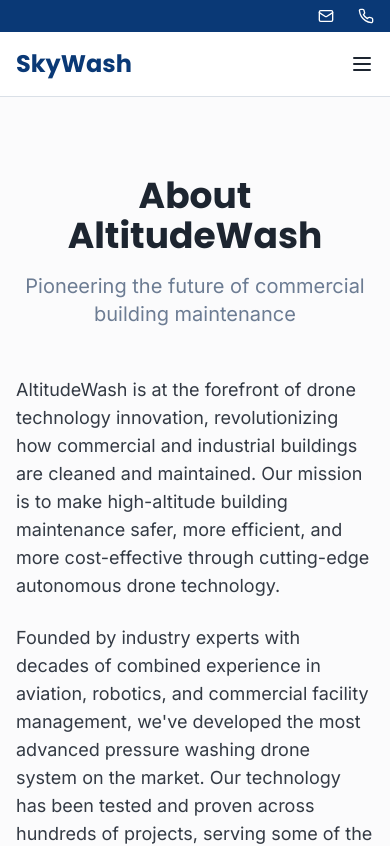
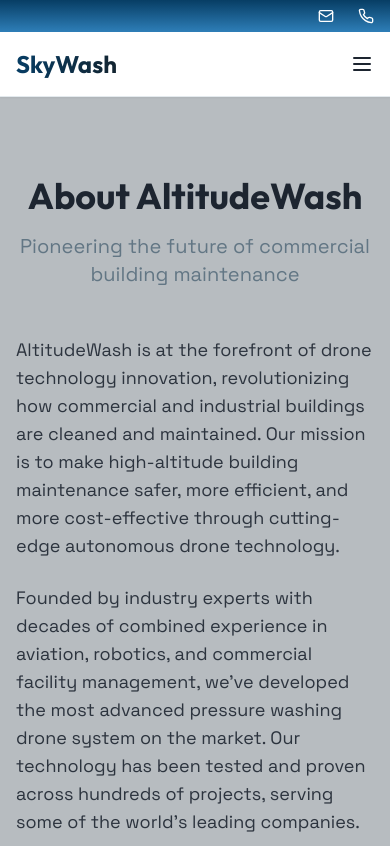
Before and after one commit to XanderJks/aero-wash-pro, a React (Vite) app: page /about in a window 390 px wide. Shown: the top 846 px of the page. Built offline with nearby package versions, Linux system fonts and the light colour scheme; the HTML template or start-up script is replaced by a standard one.

Commit message:
Refactor website to be less AI-generated

```diff
--- a/index.html
+++ b/index.html
@@ -20,7 +20,7 @@
 
     <link rel="preconnect" href="https://fonts.googleapis.com">
     <link rel="preconnect" href="https://fonts.gstatic.com" crossorigin>
-    <link href="https://fonts.googleapis.com/css2?family=Inter:wght@400;500;600;700;800&family=Poppins:wght@600;700;800&display=swap" rel="stylesheet">
+    <link href="https://fonts.googleapis.com/css2?family=Space+Grotesk:wght@400;500;600;700&family=Outfit:wght@400;500;600;700;800&display=swap" rel="stylesheet">
   </head>
 
   <body>
--- a/src/components/Features.tsx
+++ b/src/components/Features.tsx
@@ -37,9 +37,18 @@ const features = [
 
 const Features = () => {
   return (
-    <section id="features" className="py-20 bg-primary">
-      <div className="container mx-auto px-4">
+    <section id="features" className="py-20 bg-gradient-sky relative overflow-hidden">
+      {/* Decorative elements */}
+      <div className="absolute top-0 right-0 w-96 h-96 bg-accent/5 rounded-full blur-3xl"></div>
+      <div className="absolute bottom-0 left-0 w-96 h-96 bg-accent/5 rounded-full blur-3xl"></div>
+
+      <div className="container mx-auto px-4 relative z-10">
         <div className="text-center mb-12">
+          <div className="inline-block mb-4">
+            <span className="text-accent text-sm md:text-base font-semibold tracking-wider uppercase">
+              Complete Solutions
+            </span>
+          </div>
           <h2 className="font-heading text-4xl md:text-5xl font-bold mb-6 text-white">
             Allround. <span className="text-accent">Everywhere.</span>
           </h2>
@@ -49,12 +58,12 @@ const Features = () => {
         </div>
 
         <div className="grid grid-cols-3 md:grid-cols-3 lg:grid-cols-6 gap-4 md:gap-8 mb-16">
-          {features.map((feature) => {
+          {features.map((feature, index) => {
             const Icon = feature.icon;
             return (
-              <div key={feature.title} className="text-center">
-                <div className="mb-4 mx-auto flex items-center justify-center">
-                  <Icon className="h-12 w-12 text-primary-foreground" />
+              <div key={feature.title} className="text-center group">
+                <div className="mb-4 mx-auto flex items-center justify-center w-16 h-16 rounded-2xl bg-accent/10 border border-accent/20 group-hover:bg-accent/20 group-hover:border-accent/40 transition-all duration-300 group-hover:scale-110">
+                  <Icon className="h-8 w-8 text-accent" />
                 </div>
                 <h3 className="text-lg font-semibold mb-3 text-primary-foreground">{feature.title}</h3>
                 <p className="text-sm text-primary-foreground/80 leading-relaxed">{feature.description}</p>
@@ -64,7 +73,7 @@ const Features = () => {
         </div>
 
         {/* Product Showcase */}
-        <div className="bg-card rounded-2xl overflow-hidden shadow-elegant p-8 md:p-12">
+        <div className="bg-card rounded-3xl overflow-hidden shadow-elegant border border-accent/10 p-8 md:p-12 hover:shadow-glow transition-all duration-500">
           <div className="grid grid-cols-1 md:grid-cols-2 gap-8 md:gap-12 items-center">
             <div>
               <h3 className="font-heading text-3xl font-bold mb-6">Meet Our Technology</h3>
--- a/src/components/Hero.tsx
+++ b/src/components/Hero.tsx
@@ -13,13 +13,20 @@ const Hero = () => {
     <section id="hero" className="relative min-h-[70vh] md:min-h-screen flex items-center pt-20 md:pt-32 pb-8 md:pb-16">
       {/* Background Image with Overlay */}
       <div className="absolute inset-0 z-0">
-        <img src={heroImage} alt="Professional drone cleaning building exterior" className="w-full h-full object-cover" />
-        <div className="absolute inset-0 bg-gradient-to-r from-primary/95 via-primary/85 to-primary/70"></div>
+        <img src={heroImage} alt="Professional drone cleaning building exterior" className="w-full h-full object-cover opacity-40" />
+        <div className="absolute inset-0 bg-gradient-sky"></div>
+        <div className="absolute inset-0 bg-gradient-to-r from-secondary/60 via-transparent to-transparent"></div>
       </div>
 
       {/* Content */}
       <div className="container mx-auto px-4 md:px-6 relative z-10">
         <div className="max-w-4xl">
+
+          <div className="inline-block mb-3 md:mb-4">
+            <span className="text-accent text-sm md:text-base font-semibold tracking-wider uppercase px-4 py-2 bg-accent/10 rounded-full border border-accent/30 backdrop-blur-sm">
+              Revolutionary Cleaning Technology
+            </span>
+          </div>
 
           <h1 className="font-heading text-3xl sm:text-4xl md:text-6xl lg:text-7xl font-bold mb-4 md:mb-6 text-primary-foreground leading-tight">
             SkyWash S-Series 1
@@ -30,10 +37,10 @@ const Hero = () => {
           </p>
 
           <div className="flex flex-col sm:flex-row gap-3 md:gap-4">
-            <Button onClick={scrollToContact} variant="hero" size="lg" className="w-full sm:w-auto">
+            <Button onClick={scrollToContact} size="lg" className="w-full sm:w-auto bg-accent hover:bg-accent/90 text-accent-foreground font-semibold shadow-glow hover:shadow-glow hover:scale-105 transition-all">
               Request a Quote
             </Button>
-            <Button onClick={scrollToContact} variant="outline" size="lg" className="w-full sm:w-auto bg-white/10 border-accent text-white hover:bg-accent hover:text-primary backdrop-blur-sm">
+            <Button onClick={scrollToContact} variant="outline" size="lg" className="w-full sm:w-auto border-2 border-white/30 text-white hover:bg-white hover:text-secondary backdrop-blur-sm font-semibold hover:scale-105 transition-all">
               Schedule Consultation
             </Button>
           </div>
--- a/src/components/Navigation.tsx
+++ b/src/components/Navigation.tsx
@@ -20,9 +20,9 @@ const Navigation = () => {
   };
 
   return (
-    <nav className="fixed top-0 left-0 right-0 z-50 bg-background/95 backdrop-blur-sm border-b">
+    <nav className="fixed top-0 left-0 right-0 z-50 bg-background/95 backdrop-blur-md border-b border-primary/10 shadow-sm">
       {/* Top Contact Bar */}
-      <div className="bg-primary text-primary-foreground">
+      <div className="bg-gradient-sky text-primary-foreground">
         <div className="container mx-auto px-4 py-2">
           <div className="flex justify-end items-center gap-6 text-sm">
             <a href="mailto:info@skywash.com" className="flex items-center gap-2 hover:opacity-80 transition-opacity">
@@ -41,7 +41,7 @@ const Navigation = () => {
       <div className="container mx-auto px-4">
         <div className="flex justify-between items-center h-16">
           <div className="flex items-center">
-            <button onClick={() => scrollToSection("hero")} className="font-heading font-bold text-2xl text-primary">
+            <button onClick={() => scrollToSection("hero")} className="font-heading font-bold text-2xl bg-gradient-to-r from-primary to-secondary bg-clip-text text-transparent hover:scale-105 transition-transform">
               SkyWash
             </button>
           </div>
@@ -57,7 +57,7 @@ const Navigation = () => {
             <Link to="/about" className="text-foreground hover:text-primary transition-colors font-medium">
               About
             </Link>
-            <Button onClick={() => scrollToSection("contact")} variant="hero">
+            <Button onClick={() => scrollToSection("contact")} className="bg-accent hover:bg-accent/90 text-accent-foreground font-semibold shadow-sm hover:shadow-glow hover:scale-105 transition-all">
               Get a Quote
             </Button>
           </div>
@@ -81,7 +81,7 @@ const Navigation = () => {
               <Link to="/about" className="text-left py-2 hover:text-primary transition-colors font-medium" onClick={() => setIsOpen(false)}>
                 About
               </Link>
-              <Button onClick={() => scrollToSection("contact")} variant="hero" className="w-full">
+              <Button onClick={() => scrollToSection("contact")} className="w-full bg-accent hover:bg-accent/90 text-accent-foreground font-semibold">
                 Get a Quote
               </Button>
             </div>
--- a/src/index.css
+++ b/src/index.css
@@ -17,17 +17,17 @@ All colors MUST be HSL.
     --popover: 0 0% 100%;
     --popover-foreground: 215 25% 15%;
 
-    --primary: 214 85% 25%;
+    --primary: 205 87% 21%;
     --primary-foreground: 0 0% 100%;
 
-    --secondary: 214 20% 95%;
-    --secondary-foreground: 215 25% 15%;
+    --secondary: 205 45% 13%;
+    --secondary-foreground: 0 0% 100%;
 
-    --muted: 214 20% 96%;
-    --muted-foreground: 215 15% 50%;
+    --muted: 205 20% 96%;
+    --muted-foreground: 205 15% 45%;
 
-    --accent: 45 95% 55%;
-    --accent-foreground: 215 25% 15%;
+    --accent: 32 98% 56%;
+    --accent-foreground: 0 0% 100%;
 
     --destructive: 0 84% 60%;
     --destructive-foreground: 0 0% 100%;
@@ -39,11 +39,13 @@ All colors MUST be HSL.
     --radius: 0.5rem;
 
     /* Custom design tokens */
-    --gradient-hero: linear-gradient(135deg, hsl(214 85% 25%) 0%, hsl(214 75% 35%) 100%);
-    --gradient-accent: linear-gradient(135deg, hsl(45 95% 55%) 0%, hsl(45 85% 65%) 100%);
-    --shadow-elegant: 0 10px 40px -10px hsl(214 85% 25% / 0.2);
-    --shadow-card: 0 4px 20px -4px hsl(214 85% 25% / 0.1);
-    --transition-smooth: all 0.3s cubic-bezier(0.4, 0, 0.2, 1);
+    --gradient-hero: linear-gradient(135deg, hsl(205 87% 21%) 0%, hsl(205 87% 29%) 50%, hsl(205 45% 13%) 100%);
+    --gradient-accent: linear-gradient(135deg, hsl(32 98% 56%) 0%, hsl(38 95% 62%) 100%);
+    --gradient-sky: linear-gradient(180deg, hsl(205 87% 21%) 0%, hsl(205 60% 45%) 100%);
+    --shadow-elegant: 0 20px 60px -15px hsl(205 87% 21% / 0.35);
+    --shadow-card: 0 8px 30px -8px hsl(205 87% 21% / 0.2);
+    --shadow-glow: 0 0 40px hsl(32 98% 56% / 0.2);
+    --transition-smooth: all 0.4s cubic-bezier(0.34, 1.56, 0.64, 1);
 
     --sidebar-background: 0 0% 98%;
 
@@ -72,17 +74,17 @@ All colors MUST be HSL.
     --popover: 215 25% 12%;
     --popover-foreground: 0 0% 98%;
 
-    --primary: 214 85% 50%;
+    --primary: 205 87% 45%;
     --primary-foreground: 0 0% 100%;
 
-    --secondary: 215 20% 20%;
+    --secondary: 205 45% 25%;
     --secondary-foreground: 0 0% 98%;
 
-    --muted: 215 20% 20%;
-    --muted-foreground: 215 15% 65%;
+    --muted: 205 20% 20%;
+    --muted-foreground: 205 15% 65%;
 
-    --accent: 45 95% 55%;
-    --accent-foreground: 215 25% 10%;
+    --accent: 32 98% 56%;
+    --accent-foreground: 0 0% 100%;
 
     --destructive: 0 84% 60%;
     --destructive-foreground: 0 0% 100%;
@@ -91,10 +93,12 @@ All colors MUST be HSL.
     --input: 215 20% 20%;
     --ring: 214 85% 50%;
 
-    --gradient-hero: linear-gradient(135deg, hsl(214 85% 20%) 0%, hsl(214 75% 30%) 100%);
-    --gradient-accent: linear-gradient(135deg, hsl(45 95% 50%) 0%, hsl(45 85% 60%) 100%);
-    --shadow-elegant: 0 10px 40px -10px hsl(214 85% 50% / 0.3);
-    --shadow-card: 0 4px 20px -4px hsl(214 85% 50% / 0.15);
+    --gradient-hero: linear-gradient(135deg, hsl(205 87% 15%) 0%, hsl(205 87% 25%) 50%, hsl(205 45% 13%) 100%);
+    --gradient-accent: linear-gradient(135deg, hsl(32 98% 50%) 0%, hsl(38 95% 58%) 100%);
+    --gradient-sky: linear-gradient(180deg, hsl(205 87% 15%) 0%, hsl(205 60% 35%) 100%);
+    --shadow-elegant: 0 20px 60px -15px hsl(205 87% 45% / 0.4);
+    --shadow-card: 0 8px 30px -8px hsl(205 87% 45% / 0.25);
+    --shadow-glow: 0 0 50px hsl(32 98% 56% / 0.3);
     --sidebar-background: 240 5.9% 10%;
     --sidebar-foreground: 240 4.8% 95.9%;
     --sidebar-primary: 224.3 76.3% 48%;
--- a/tailwind.config.ts
+++ b/tailwind.config.ts
@@ -14,8 +14,8 @@ export default {
     },
     extend: {
       fontFamily: {
-        sans: ['Inter', 'sans-serif'],
-        heading: ['Poppins', 'sans-serif'],
+        sans: ['Space Grotesk', 'system-ui', 'sans-serif'],
+        heading: ['Outfit', 'system-ui', 'sans-serif'],
       },
       colors: {
         border: "hsl(var(--border))",
@@ -65,10 +65,12 @@ export default {
       backgroundImage: {
         'gradient-hero': 'var(--gradient-hero)',
         'gradient-accent': 'var(--gradient-accent)',
+        'gradient-sky': 'var(--gradient-sky)',
       },
       boxShadow: {
         'elegant': 'var(--shadow-elegant)',
         'card': 'var(--shadow-card)',
+        'glow': 'var(--shadow-glow)',
       },
       transitionProperty: {
         'smooth': 'var(--transition-smooth)',
```
